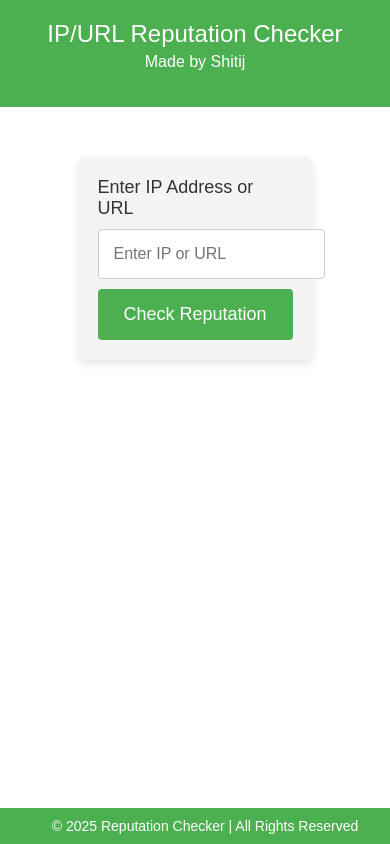
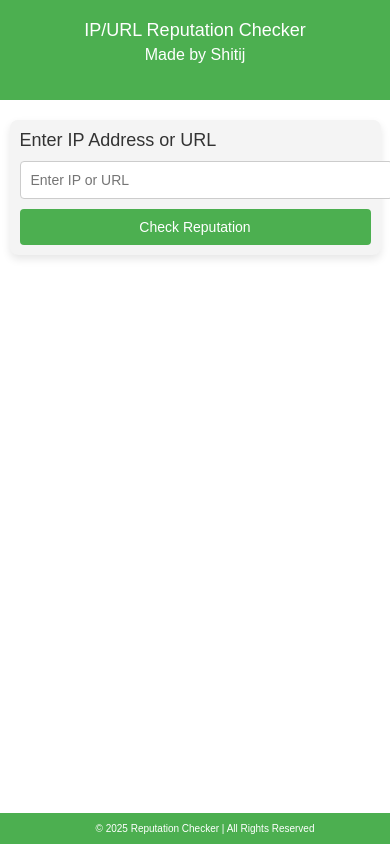
Before and after one commit to shitijcyber/IP-URL-Reputation-Checker, a Flask app: page / in a window 390 px wide. Run offline with Flask 3, Linux system fonts and the light colour scheme.

Commit message:
Update index.html
changed styling made mobile responsive

```diff
--- a/templates/index.html
+++ b/templates/index.html
@@ -83,6 +83,75 @@
       width: 100%;
       bottom: 0;
     }
+
+    /* Mobile responsive styles */
+    @media (max-width: 768px) {
+      .container {
+        width: 80%;
+        margin: 20px auto;
+        padding: 15px;
+      }
+
+      header {
+        font-size: 20px;
+      }
+
+      .input-field {
+        font-size: 14px;
+        padding: 12px;
+      }
+
+      .btn-submit {
+        font-size: 16px;
+        padding: 12px;
+      }
+
+      .verdict {
+        font-size: 18px;
+      }
+
+      .info {
+        font-size: 14px;
+      }
+
+      footer {
+        font-size: 12px;
+      }
+    }
+
+    /* Extra small mobile devices */
+    @media (max-width: 480px) {
+      header {
+        font-size: 18px;
+      }
+
+      .container {
+        width: 90%;
+        padding: 10px;
+      }
+
+      .input-field {
+        font-size: 14px;
+        padding: 10px;
+      }
+
+      .btn-submit {
+        font-size: 14px;
+        padding: 10px;
+      }
+
+      .verdict {
+        font-size: 16px;
+      }
+
+      .info {
+        font-size: 12px;
+      }
+
+      footer {
+        font-size: 10px;
+      }
+    }
   </style>
 </head>
 <body>
```
